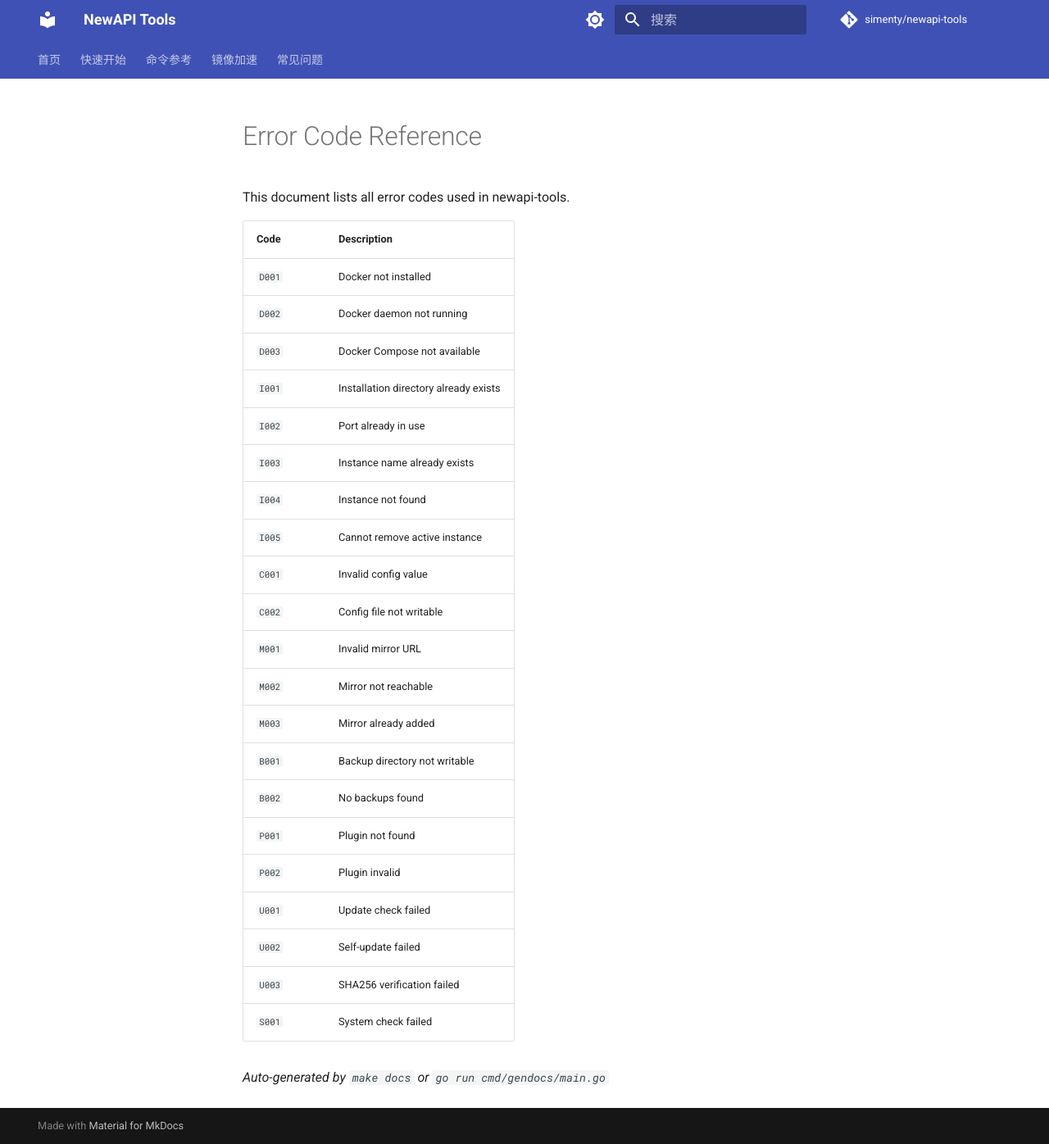
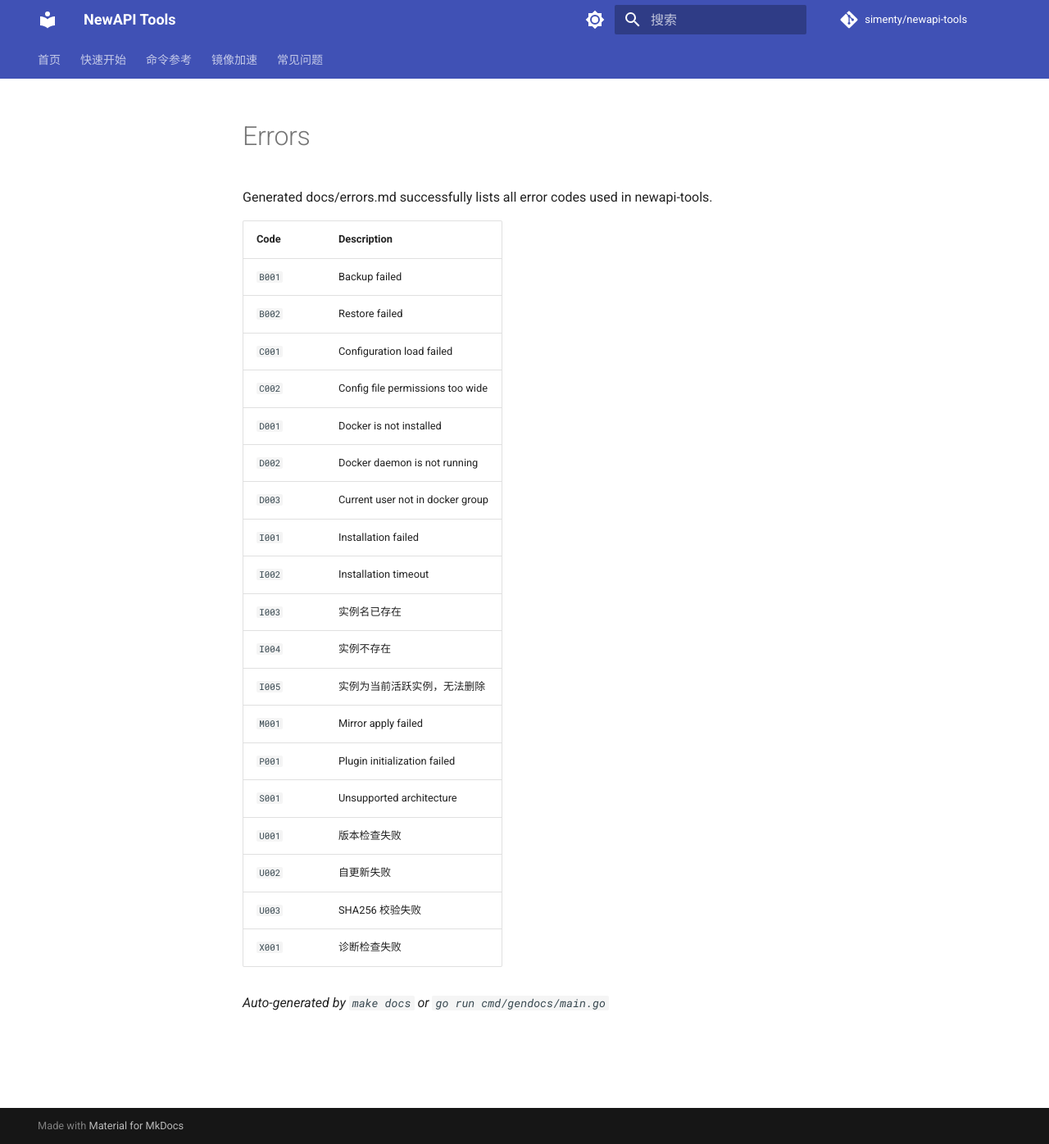
Before and after one commit to simenty/newapi-tools, an MkDocs documentation site: the page built from docs/errors.md, in a window 1280 px wide and 1396 px high. Shown: the whole window at 82% size. Built offline with MkDocs 1.6.1 and Material for MkDocs 9.7.7, drawn with Linux system fonts in a browser that asks for light colours; comment, search, counter and statistics services are not loaded.

Commit message:
feat: v3.4.0 audit fixes + optimization
P0 fixes:
- backupAndReplace: cross-partition EXDEV fallback (copyFile + atomic rename)
- audit log dir: 0755 → 0700

P1 fixes:
- verifySHA256: RequireSHA256 option (default require)
- root.go: force i18n.Init() in PersistentPreRunE
- update.go Step 3/3: use i18n.T("update.complete")
- docker.SafeProjectDir: export + reuse in update.go
- backup dir: 0755 → 0700
- checkHTTPHealth: MaxBytesReader(4096) limit

P2 fixes:
- apperr.New: i18n.T(code) without msg as format arg
- parseSemver: return ok bool, validate errors
- detailToJSON: encoding/json.Marshal (removed hand-built JSON)
- SelfUpdateResult.PreviousVersion: from core.Version

Optimization A: audit List ring buffer for opt.Last > 0
Optimization B: doctor JSON uses json.MarshalIndent
Optimization D: release.yml tag validation + fix emoji + upgrade notes
Optimization E: ci.yml docs-check job + gendocs update

Tested on Linux (Debian 12, 10.100.10.33): all commands pass

```diff
--- a/docs/errors.md
+++ b/docs/errors.md
@@ -1,29 +1,26 @@
-# Error Code Reference
-
-This document lists all error codes used in newapi-tools.
+Generated docs/errors.md successfully
+lists all error codes used in newapi-tools.
 
 | Code | Description |
 |------|-------------|
-| `D001` | Docker not installed |
-| `D002` | Docker daemon not running |
-| `D003` | Docker Compose not available |
-| `I001` | Installation directory already exists |
-| `I002` | Port already in use |
-| `I003` | Instance name already exists |
-| `I004` | Instance not found |
-| `I005` | Cannot remove active instance |
-| `C001` | Invalid config value |
-| `C002` | Config file not writable |
-| `M001` | Invalid mirror URL |
-| `M002` | Mirror not reachable |
-| `M003` | Mirror already added |
-| `B001` | Backup directory not writable |
-| `B002` | No backups found |
-| `P001` | Plugin not found |
-| `P002` | Plugin invalid |
-| `U001` | Update check failed |
-| `U002` | Self-update failed |
-| `U003` | SHA256 verification failed |
-| `S001` | System check failed |
+| `B001` | Backup failed |
+| `B002` | Restore failed |
+| `C001` | Configuration load failed |
+| `C002` | Config file permissions too wide |
+| `D001` | Docker is not installed |
+| `D002` | Docker daemon is not running |
+| `D003` | Current user not in docker group |
+| `I001` | Installation failed |
+| `I002` | Installation timeout |
+| `I003` | 实例名已存在 |
+| `I004` | 实例不存在 |
+| `I005` | 实例为当前活跃实例，无法删除 |
+| `M001` | Mirror apply failed |
+| `P001` | Plugin initialization failed |
+| `S001` | Unsupported architecture |
+| `U001` | 版本检查失败 |
+| `U002` | 自更新失败 |
+| `U003` | SHA256 校验失败 |
+| `X001` | 诊断检查失败 |
 
 *Auto-generated by `make docs` or `go run cmd/gendocs/main.go`*
```
Also changed, not shown: newapi-tools V3.2 全面源码审计报告.md (deleted, +0 -359 lines), 11 other files.
